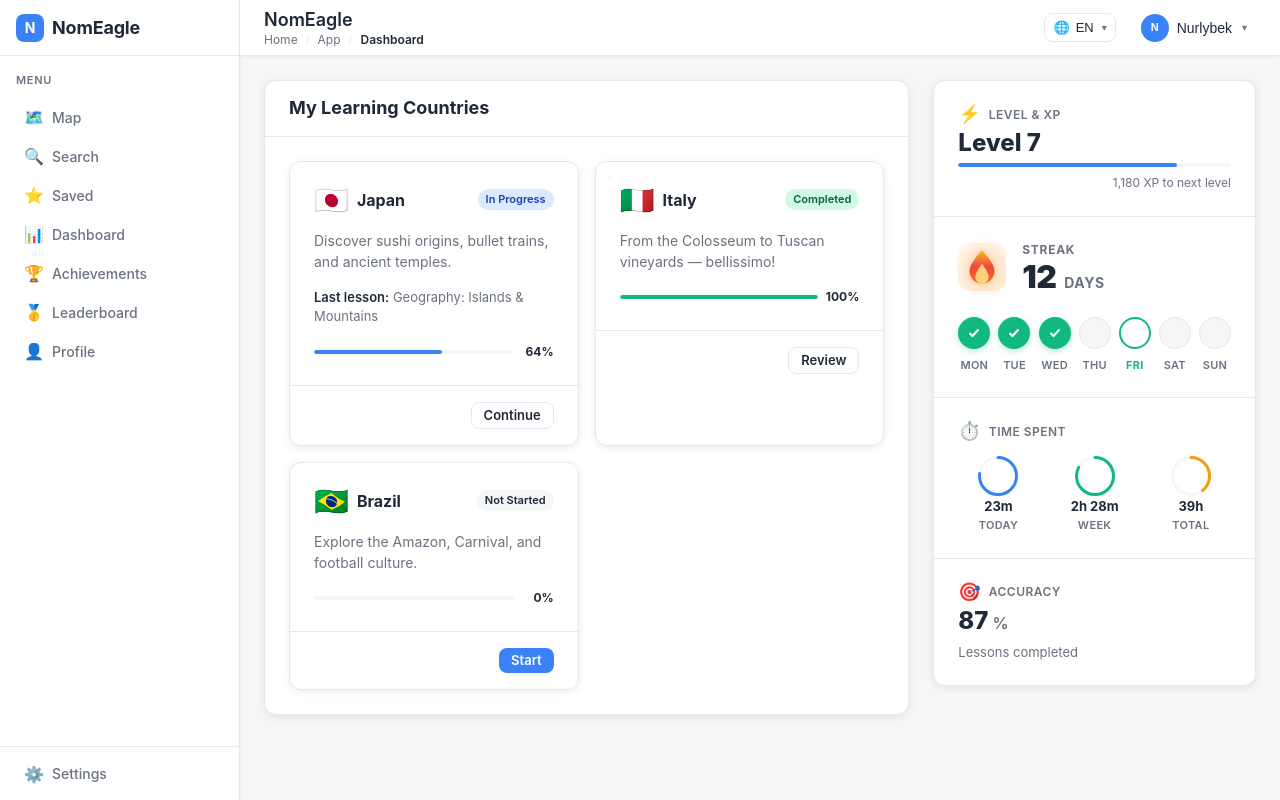
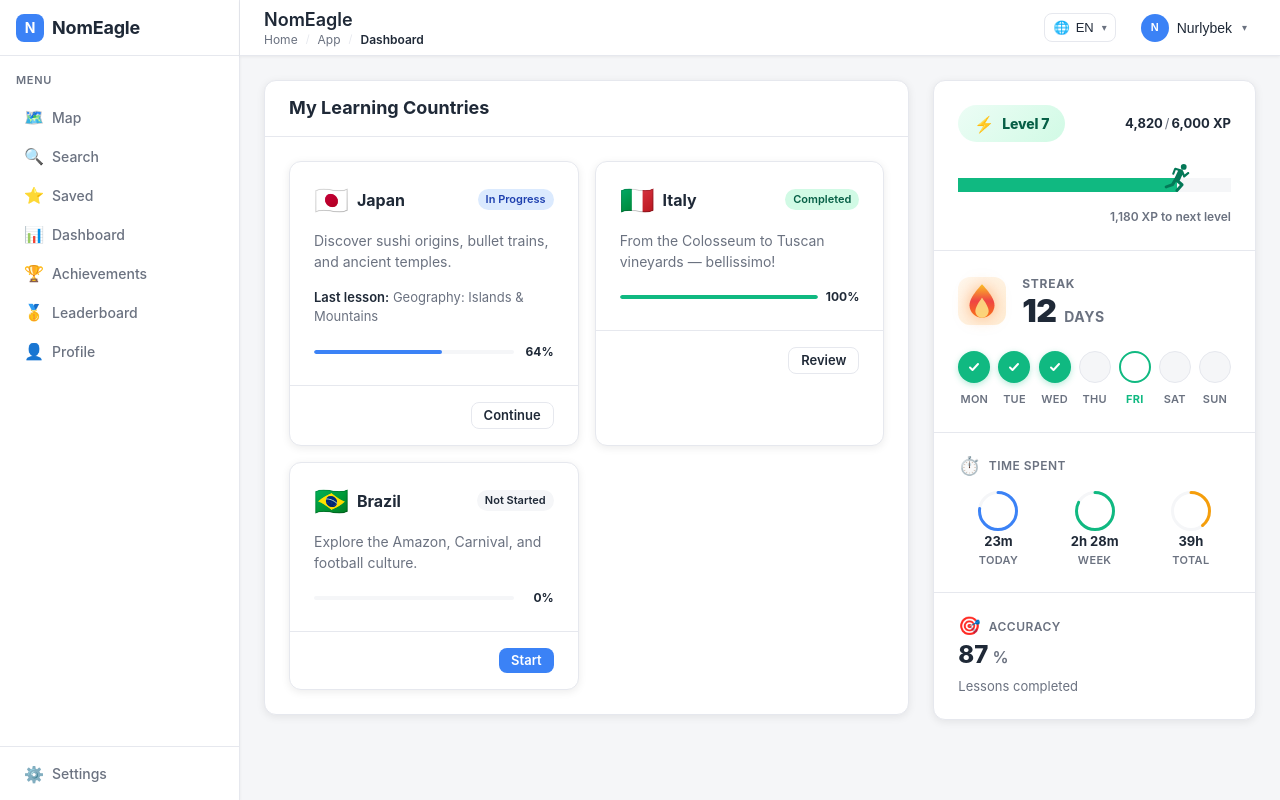
Before and after one commit to Nurlybek1-cpu/nomeagle, a React (Vite) app in the folder frontend/: page /app/dashboard in a window 1280 px wide. Built offline with nearby package versions, Linux system fonts and the light colour scheme.

Commit message:
feat(dashboard): add gamified XPLevelSection with animated progress bar

```diff
--- /dev/null
+++ b/frontend/src/assets/icons/status/RunnerIcon.tsx
@@ -0,0 +1,49 @@
+import React from 'react';
+
+export interface RunnerIconProps extends React.SVGProps<SVGSVGElement> {
+  /** Icon size in px (width & height) */
+  size?: number;
+  /** Fill colour — defaults to currentColor */
+  color?: string;
+}
+
+/**
+ * Running person SVG icon.
+ * Based on the running_man.svg asset — proper running silhouette.
+ * Used on the XP progress bar to show level advancement.
+ */
+export const RunnerIcon: React.FC<RunnerIconProps> = ({
+  size = 24,
+  color = 'currentColor',
+  ...rest
+}) => (
+  <svg
+    width={size}
+    height={size}
+    viewBox="0 0 18.467 18.467"
+    fill="none"
+    xmlns="http://www.w3.org/2000/svg"
+    aria-hidden="true"
+    {...rest}
+  >
+    {/* Head */}
+    <circle cx="13.671" cy="1.905" r="1.905" fill={color} />
+    {/* Body + legs in running pose */}
+    <path
+      d="M17.109,5.454c-0.242-0.289-0.673-0.327-0.962-0.086l-1.894,1.591l-0.871-2.158
+        c-0.031-0.081-0.078-0.149-0.132-0.209c-0.178-0.396-0.487-0.736-0.913-0.933c-0.185-0.084-0.376-0.129-0.567-0.151
+        c-0.042-0.022-0.08-0.051-0.128-0.066L8.309,2.513C8.122,2.462,7.934,2.495,7.78,2.585C7.597,2.647,7.44,2.78,7.365,2.973
+        L6.11,6.2C5.974,6.551,6.148,6.947,6.5,7.085c0.35,0.136,0.747-0.039,0.884-0.391l1.06-2.725l1.518,0.422
+        c-0.037,0.06-0.077,0.116-0.107,0.18L7.909,8.789C7.881,8.851,7.866,8.914,7.846,8.978l-2.365,3.965l-3.958,1.324
+        c-0.448,0.335-0.543,0.966-0.212,1.414c0.333,0.449,0.966,0.544,1.413,0.213l4.05-1.395c0.124-0.09,0.214-0.208,0.282-0.335
+        C7.107,14.11,7.165,14.067,7.204,14l1.41-2.364l2.503,2.133l-2.678,3.018c-0.369,0.416-0.332,1.057,0.086,1.425
+        c0.417,0.371,1.056,0.332,1.427-0.086l3.342-3.765c0.104-0.116,0.166-0.25,0.208-0.39c0.025-0.076,0.025-0.155,0.031-0.234
+        c0-0.04,0.015-0.076,0.012-0.113c-0.009-0.276-0.121-0.544-0.347-0.735l-2.303-1.964c0.166-0.158,0.307-0.346,0.409-0.567
+        l1.492-3.231L13.274,8.4c0.02,0.113,0.058,0.224,0.138,0.317c0.072,0.086,0.164,0.143,0.262,0.183
+        c0.01,0.005,0.022,0.006,0.034,0.009c0.062,0.022,0.125,0.043,0.19,0.046c0.077,0.007,0.155-0.003,0.234-0.025
+        c0.002-0.001,0.003-0.001,0.003-0.001c0.021-0.005,0.042-0.001,0.063-0.01c0.111-0.042,0.196-0.113,0.269-0.196l2.718-2.307
+        C17.474,6.173,17.352,5.743,17.109,5.454z"
+      fill={color}
+    />
+  </svg>
+);
--- a/frontend/src/features/dashboard/components/UnifiedStatsCard/UnifiedStatsCard.module.css
+++ b/frontend/src/features/dashboard/components/UnifiedStatsCard/UnifiedStatsCard.module.css
@@ -81,18 +81,6 @@
   line-height: 1.4;
 }
 
-/* ---------- XP bar ---------- */
-.xpBar {
-  display: flex;
-  flex-direction: column;
-  gap: var(--ne-1); /* 8px */
-}
-
-.xpBar .helpText {
-  text-align: right;
-  font-size: 0.75rem;
-}
-
 /* ---------- Time rings row ---------- */
 .ringsRow {
   display: flex;
--- a/frontend/src/features/dashboard/components/UnifiedStatsCard/UnifiedStatsCard.tsx
+++ b/frontend/src/features/dashboard/components/UnifiedStatsCard/UnifiedStatsCard.tsx
@@ -1,7 +1,7 @@
 import React from 'react';
 import { Card } from '../../../../components/ui/Card';
-import { ProgressBar } from '../../../../components/ui/Progress/ProgressBar';
 import { ProgressRing } from '../../../../components/ui/Progress/ProgressRing';
+import { XPLevelSection } from '../xp';
 import { StreakSection } from '../streak';
 import type { UserStats } from '../../types';
 import styles from './UnifiedStatsCard.module.css';
@@ -55,37 +55,7 @@ const SectionDivider: React.FC = () => (
   <hr className={styles.divider} />
 );
 
-/* ==========================================================================
-   Section 1 — XP & Level
-   ========================================================================== */
-
-interface XPLevelSectionProps {
-  xp: number;
-  level: number;
-  xpToNextLevel: number;
-}
-
-const XPLevelSection: React.FC<XPLevelSectionProps> = ({
-  xp,
-  level,
-  xpToNextLevel,
-}) => {
-  const xpInLevel = xp % (xp + xpToNextLevel) || xp;
-  const xpMax = xpInLevel + xpToNextLevel;
-
-  return (
-    <div className={styles.section}>
-      <SectionHeader icon="⚡" label="Level & XP" />
-      <span className={styles.bigValue}>Level {level}</span>
-      <div className={styles.xpBar}>
-        <ProgressBar value={xpInLevel} max={xpMax} color="primary" size="sm" />
-        <span className={styles.helpText}>
-          {xpToNextLevel.toLocaleString()} XP to next level
-        </span>
-      </div>
-    </div>
-  );
-};
+/* Section 1 — XP & Level (delegated to standalone XPLevelSection component) */
 
 /* Section 2 — Streak (delegated to standalone StreakSection component) */
 
@@ -176,11 +146,13 @@ export const UnifiedStatsCard: React.FC<UnifiedStatsCardProps> = ({
   weekProgress = [false, false, false, false, false, false, false],
 }) => (
   <Card className={styles.card}>
-    <XPLevelSection
-      xp={stats.xp}
-      level={stats.level}
-      xpToNextLevel={stats.xpToNextLevel}
-    />
+    <div className={styles.section}>
+      <XPLevelSection
+        level={stats.level}
+        xpCurrent={stats.xp % (stats.xp + stats.xpToNextLevel) || stats.xp}
+        xpGoal={(stats.xp % (stats.xp + stats.xpToNextLevel) || stats.xp) + stats.xpToNextLevel}
+      />
+    </div>
     <SectionDivider />
     <div className={styles.section}>
       <StreakSection
--- a/frontend/src/features/dashboard/components/index.ts
+++ b/frontend/src/features/dashboard/components/index.ts
@@ -18,6 +18,10 @@ export type { StatsPanelProps } from './StatsPanel';
 export { UnifiedStatsCard } from './UnifiedStatsCard';
 export type { UnifiedStatsCardProps } from './UnifiedStatsCard';
 
+// XP level section (gamified progress bar with runner)
+export { XPLevelSection } from './xp';
+export type { XPLevelSectionProps } from './xp';
+
 // Streak section (Duolingo-style gamified streak)
 export { StreakSection } from './streak';
 export type { StreakSectionProps } from './streak';
--- /dev/null
+++ b/frontend/src/features/dashboard/components/xp/XPLevelSection.module.css
@@ -0,0 +1,118 @@
+/* ==========================================================================
+   XPLevelSection
+   Gamified progress bar — solid green fill, runner icon at fill edge.
+   The runner extends above the bar; the bar's top edge aligns with the
+   runner's legs, matching the reference design.
+   ========================================================================== */
+
+/* ---------- Root ---------- */
+.root {
+  display: flex;
+  flex-direction: column;
+  gap: var(--ne-2); /* 16px */
+}
+
+/* ==========================================================================
+   Header — level badge + XP count
+   ========================================================================== */
+
+.header {
+  display: flex;
+  align-items: center;
+  justify-content: space-between;
+  gap: var(--ne-1); /* 8px */
+}
+
+/* ---- Level badge ---- */
+.levelBadge {
+  display: inline-flex;
+  align-items: center;
+  gap: var(--ne-1); /* 8px */
+  padding: var(--ne-1) var(--ne-2); /* 8px 16px */
+  background: linear-gradient(135deg, #ecfdf5 0%, #d1fae5 100%);
+  border-radius: 9999px;
+}
+
+.levelIcon {
+  font-size: 1rem;
+  line-height: 1;
+}
+
+.levelText {
+  font-size: 0.875rem;
+  font-weight: 800;
+  color: #065f46; /* dark emerald — high contrast on green bg */
+  letter-spacing: -0.01em;
+}
+
+/* ---- XP count ---- */
+.xpCount {
+  font-size: 0.8125rem;
+  font-weight: 700;
+  color: var(--ne-text);
+}
+
+.xpSeparator {
+  color: var(--ne-muted);
+  margin: 0 2px;
+  font-weight: 400;
+}
+
+/* ==========================================================================
+   Progress bar
+   ========================================================================== */
+
+/* ---- Bar wrapper — extra top padding so the runner can overflow above ---- */
+.barWrapper {
+  position: relative;
+  /* Reserve space above the track for the runner icon to extend into */
+  padding-top: 20px;
+}
+
+/* ---- Track (sharp rectangle, 90° corners) ---- */
+.track {
+  position: relative;
+  width: 100%;
+  height: 14px; /* thin bar — runner's feet/legs sit at this level */
+  background-color: var(--ne-bg);
+  border-radius: 0; /* sharp 90° rectangle */
+}
+
+/* ---- Fill (solid green, sharp edges) ---- */
+.fill {
+  position: absolute;
+  top: 0;
+  left: 0;
+  height: 100%;
+  background-color: var(--ne-success); /* solid #10b981 */
+  border-radius: 0; /* sharp 90° rectangle */
+  transition: width 0.6s cubic-bezier(0.22, 1, 0.36, 1);
+  min-width: 28px; /* ensure runner is always visible */
+}
+
+/* ==========================================================================
+   Runner icon — positioned at the fill's right edge, body extends above bar
+   ========================================================================== */
+
+.runner {
+  position: absolute;
+  /* Bottom-align with the track — legs at bar level, body above */
+  bottom: 0;
+  right: 0;
+  transform: translateX(50%);
+  display: flex;
+  align-items: flex-end;
+  justify-content: center;
+  z-index: 1;
+}
+
+/* ==========================================================================
+   Remaining text
+   ========================================================================== */
+
+.remaining {
+  font-size: 0.75rem;
+  font-weight: 600;
+  color: var(--ne-muted);
+  text-align: right;
+}
--- /dev/null
+++ b/frontend/src/features/dashboard/components/xp/XPLevelSection.tsx
@@ -0,0 +1,83 @@
+import React from 'react';
+import { RunnerIcon } from '../../../../assets/icons/status/RunnerIcon';
+import styles from './XPLevelSection.module.css';
+
+/* ==========================================================================
+   XPLevelSection — Gamified XP progress bar with running-man icon
+
+   Design (matches reference):
+   - Sharp 90° rectangle bar (no rounded corners)
+   - Solid green fill
+   - Runner icon at the fill's leading edge
+   - Runner's body extends ABOVE the bar
+   - Bar height is at the runner's leg level
+   ========================================================================== */
+
+/* ---------- Helpers ---------- */
+
+const clamp = (v: number, min: number, max: number) =>
+  Math.min(max, Math.max(min, v));
+
+/* ---------- Props ---------- */
+
+export interface XPLevelSectionProps {
+  /** Current user level */
+  level: number;
+  /** XP earned within this level */
+  xpCurrent: number;
+  /** XP needed to complete this level (total, not remaining) */
+  xpGoal: number;
+}
+
+/* ---------- Component ---------- */
+
+export const XPLevelSection: React.FC<XPLevelSectionProps> = ({
+  level,
+  xpCurrent,
+  xpGoal,
+}) => {
+  const pct = clamp((xpCurrent / xpGoal) * 100, 0, 100);
+  const xpRemaining = Math.max(0, xpGoal - xpCurrent);
+
+  return (
+    <div className={styles.root}>
+      {/* ── Header row: level badge + XP count ────────────────── */}
+      <div className={styles.header}>
+        <div className={styles.levelBadge}>
+          <span className={styles.levelIcon} aria-hidden="true">⚡</span>
+          <span className={styles.levelText}>Level {level}</span>
+        </div>
+        <span className={styles.xpCount}>
+          {xpCurrent.toLocaleString()}
+          <span className={styles.xpSeparator}>/</span>
+          {xpGoal.toLocaleString()} XP
+        </span>
+      </div>
+
+      {/* ── Progress bar ──────────────────────────────────────── */}
+      <div className={styles.barWrapper}>
+        <div
+          className={styles.track}
+          role="progressbar"
+          aria-valuenow={xpCurrent}
+          aria-valuemin={0}
+          aria-valuemax={xpGoal}
+          aria-label={`Level ${level} progress: ${Math.round(pct)}%`}
+        >
+          {/* Green fill with runner at its right edge */}
+          <div className={styles.fill} style={{ width: `${pct}%` }}>
+            {/* Runner — anchored to bottom of fill, extends above the bar */}
+            <div className={styles.runner}>
+              <RunnerIcon size={28} color="#047857" />
+            </div>
+          </div>
+        </div>
+      </div>
+
+      {/* ── Remaining text ────────────────────────────────────── */}
+      <span className={styles.remaining}>
+        {xpRemaining.toLocaleString()} XP to next level
+      </span>
+    </div>
+  );
+};
--- /dev/null
+++ b/frontend/src/features/dashboard/components/xp/index.ts
@@ -0,0 +1,2 @@
+export { XPLevelSection } from './XPLevelSection';
+export type { XPLevelSectionProps } from './XPLevelSection';
```
